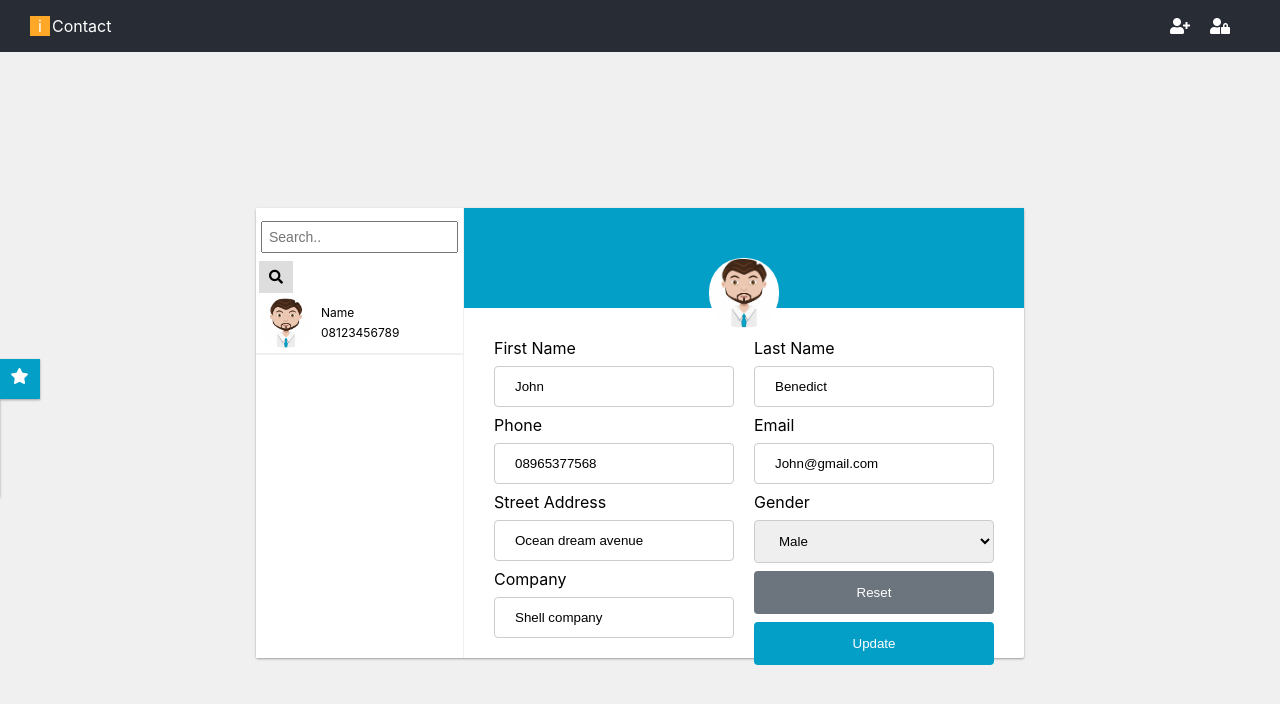
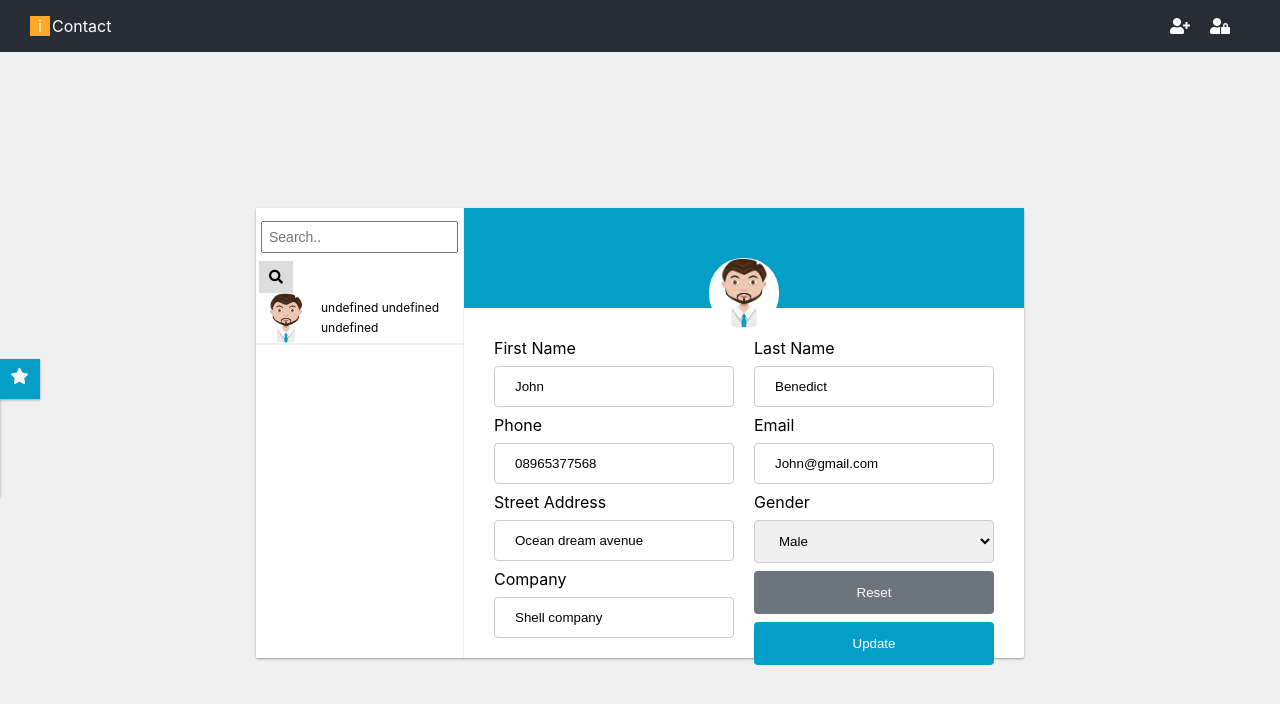
Before and after one commit to mquadrant/contact-rest-api, a React (Create React App) app in the folder client/: page / in a window 1280 px wide. Shown: the top 704 px of the page. Built offline with nearby package versions, Linux system fonts and the light colour scheme.

Commit message:
made contactList component dynamic

```diff
--- a/client/src/components/main/ContactList.js
+++ b/client/src/components/main/ContactList.js
@@ -1,13 +1,14 @@
 import React from "react";
 import Avatar from "./AvatarCircle";
 
-export default function ContactList() {
+export default function ContactList(props) {
+    const { fname, lname, phone } = props;
     return (
         <div
             style={{
                 display: "flex",
                 alignItems: "center",
-                margin: "5px 5px",
+                margin: "0px 5px",
             }}
         >
             <Avatar></Avatar>
@@ -18,8 +19,8 @@ export default function ContactList() {
                     marginLeft: "10px",
                 }}
             >
-                <div>Name</div>
-                <div>08123456789</div>
+                <div>{`${fname} ${lname}`}</div>
+                <div>{`${phone}`}</div>
             </div>
         </div>
     );
```
